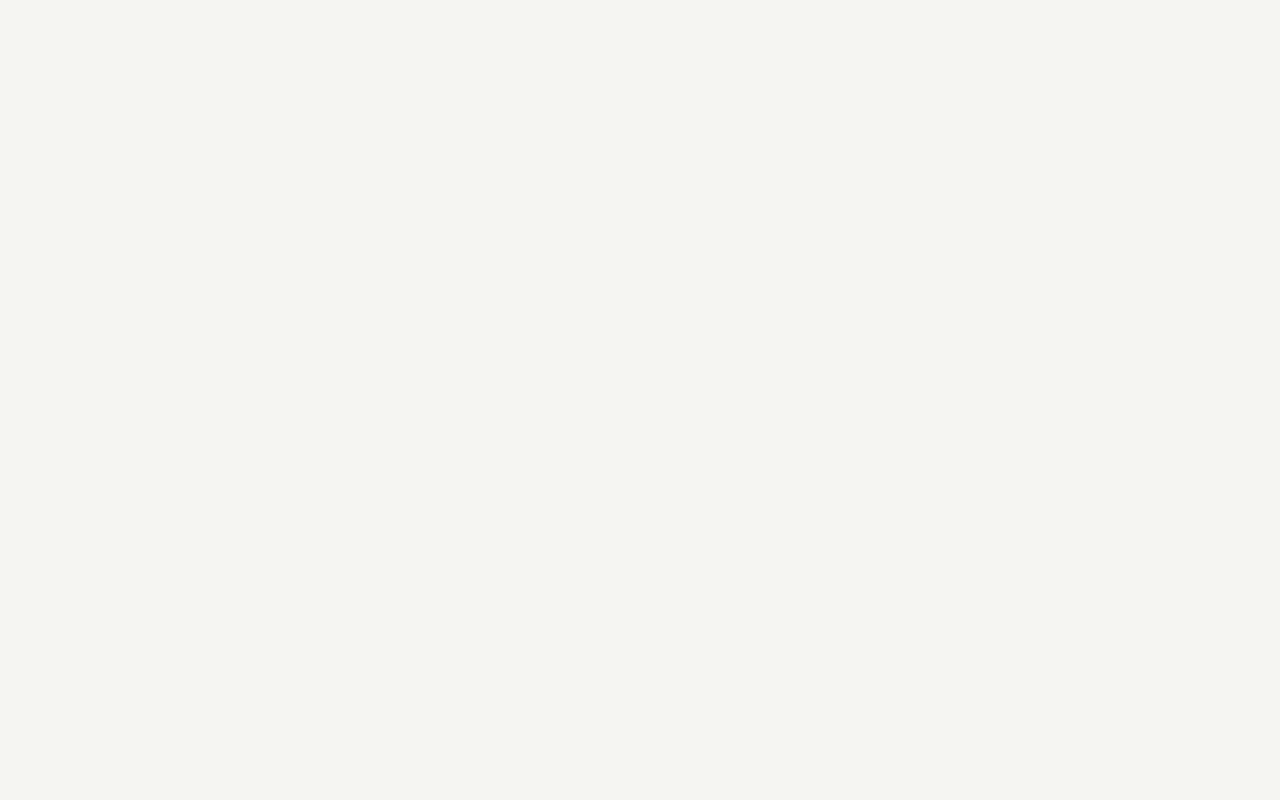
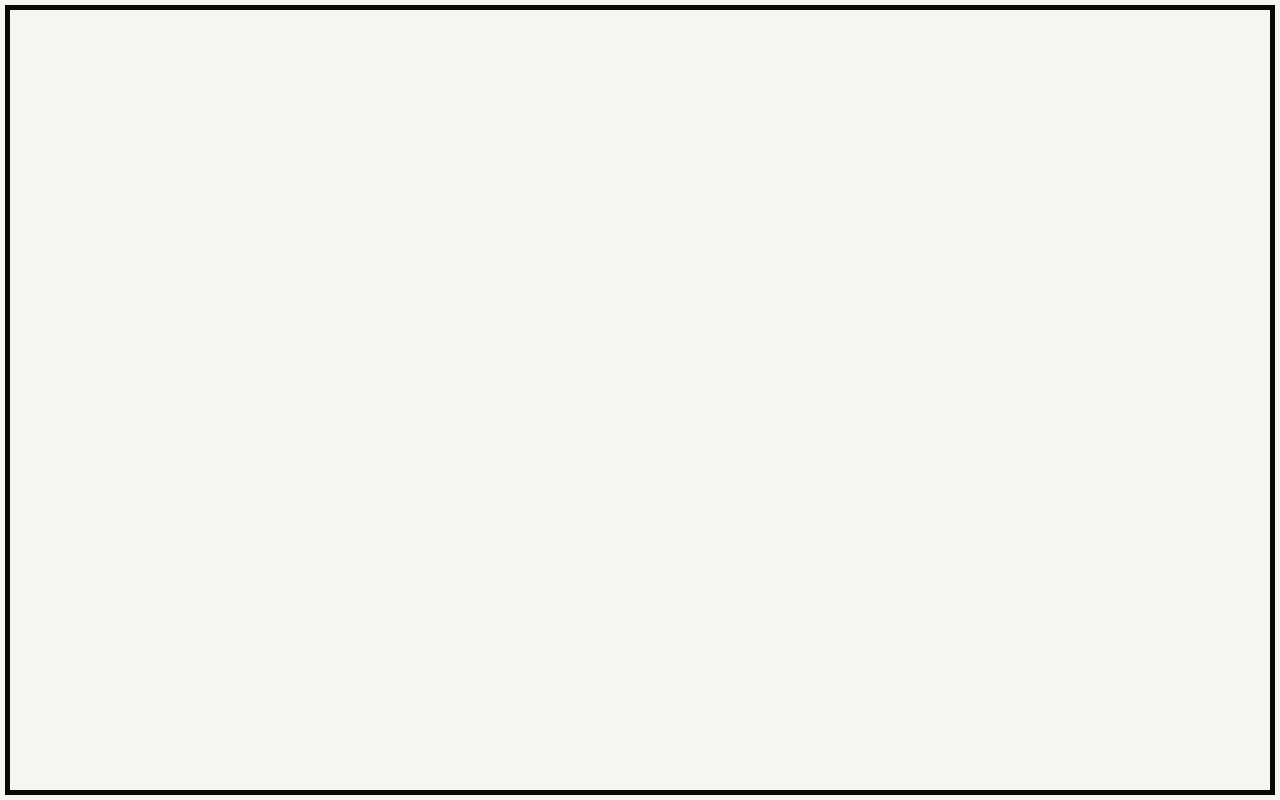
Before and after one commit to LalbaAnthony/platformer-js, a plain HTML site: page index.html in a window 1280 px wide. Drawn offline with Linux system fonts and the light colour scheme.

Commit message:
Wish me luck on dis one

```diff
--- a/index.html
+++ b/index.html
@@ -20,8 +20,7 @@
   </header>
 
   <main>
-    <div id="canva">
-      <canvas id="game" width="800" height="600"></canvas>
+    <canvas id="game"></canvas>
   </main>
 
 </body>
@@ -29,9 +28,22 @@
 </html>
 
 <script>
-  function run() {
+
+  CONST = {
+    CANVAS_WIDTH: window.innerWidth - 20 || 800,
+    CANVAS_HEIGHT: window.innerHeight - 20 || 600,
+  }
+
+  function initCanvas() {
     const canvas = document.getElementById('game');
     const ctx = canvas.getContext('2d');
+    canvas.width = CONST.CANVAS_WIDTH;
+    canvas.height = CONST.CANVAS_HEIGHT;
+    return ctx;
+  }
+
+  function run() {
+    console.log(initCanvas());
 
   }
 
--- a/main.js
+++ b/main.js
@@ -2,6 +2,7 @@ class Game {
     constructor(width = window.innerWidth, height = window.innerHeight) {
         this.width = width;
         this.height = height;
+        this.debug = false;
         this.player = new Player();
     }
 }
--- a/style/main.css
+++ b/style/main.css
@@ -18,13 +18,16 @@
     box-sizing: border-box;
 }
 
-ul,
-ol {
-    list-style-type: none;
-}
-
 body {
     font-family: Roboto, sans-serif;
     color: var(--dark);
     background-color: var(--light);
 }
+
+#game {
+    border: 5px solid var(--dark);
+    position: absolute;
+    top: 50%;
+    left: 50%;
+    transform: translate(-50%, -50%);
+}
```
